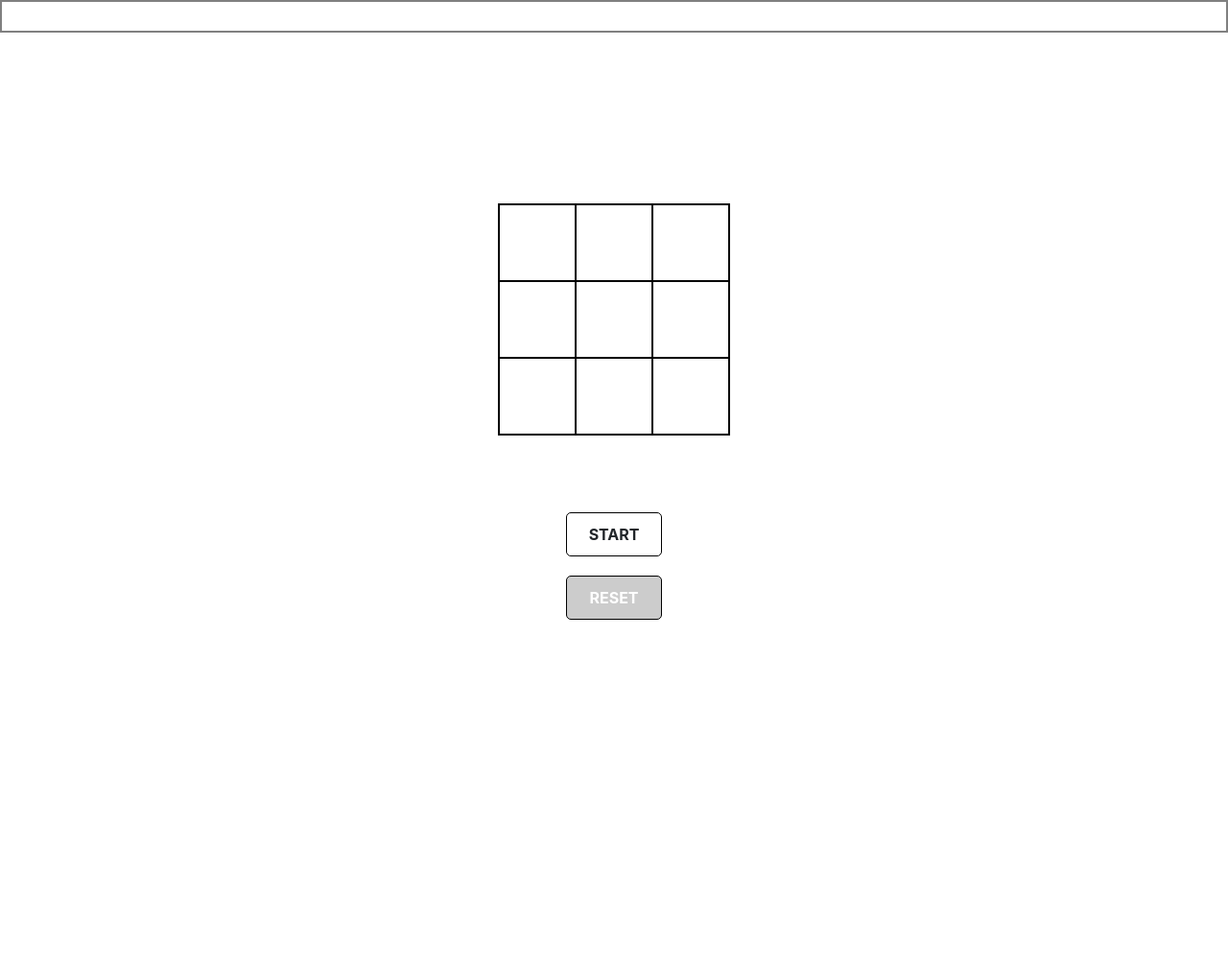
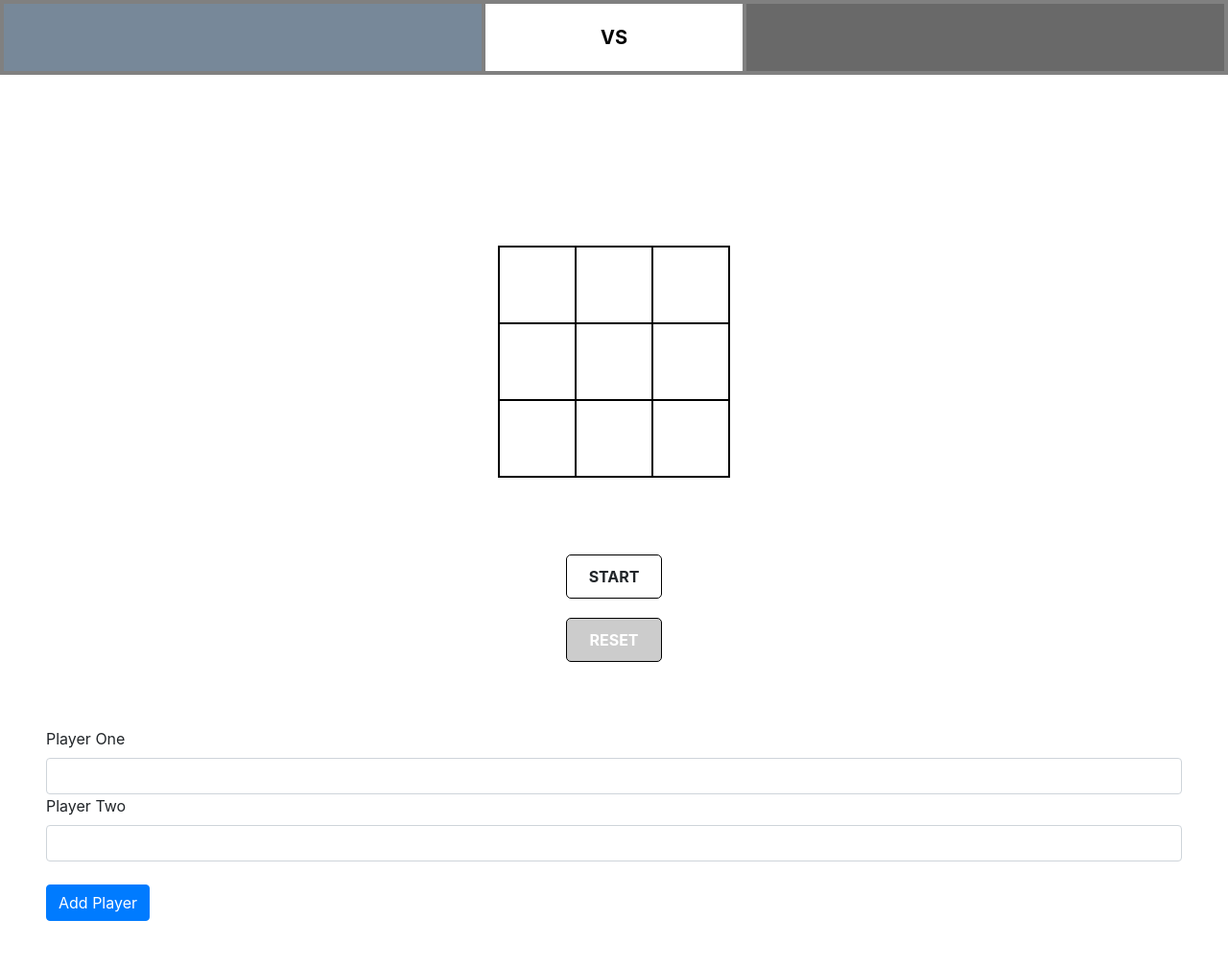
Before and after one commit to Ashah15/Tic-Tac-Toe-JS, a website: page index.html in a window 1280 px wide. Shown: the whole page at 96% size. Before the commit the page ends 800 px from the top, so only its background shows below. Drawn offline with nearby package versions, Linux system fonts and the light colour scheme.

Commit message:
Add players names to game

```diff
--- a/index.html
+++ b/index.html
@@ -9,7 +9,7 @@
 	</head>
 	<body>
         <section class="general-section hide-section">
-            <div class="board-name d-flex">
+             <div class="board-name d-flex">
               <div class="first-player-name"></div>
                   <div class="versus">
                     VS
@@ -30,8 +30,10 @@
 				<div id="8" class="grid-item"></div>
 			</div>
         </div>
+         <div class="start-btn">START</div>
+         <div class="reset-btn disabled">RESET</div>
     </section>
-    <div class="modal">
+    <div class="modal-players hide-players">
         <form class="players-form p-5">
     <label for="playerOne">
       Player One
@@ -44,9 +46,6 @@
     <button id="add-players-btn" class="btn btn-primary mt-4">Add Player</button>
     </form>
   </div>
-
-    <div class="start-btn">START</div>
-    <div class="reset-btn disabled">RESET</div>
 </body>
     <script defer src="main.js"></script>
 </html>
--- a/main.js
+++ b/main.js
@@ -1,14 +1,17 @@
+//let playersArray = [];
 const Players = () => {
   const playerOne = document.getElementById('player-one-input').value;
   const playerTwo = document.getElementById('player-two-input').value;
   playersArray.push(playerOne);
   playersArray.push(playerTwo);
+  // console.log(playerOne,playerTwo)
   if (playerOne && playerTwo) {
     document.querySelector('.players-form').classList.add('hide-players');
     document.querySelector('.general-section').classList.remove('hide-section');
     document.querySelector('.first-player-name').innerHTML = playerOne;
     document.querySelector('.second-player-name').innerHTML = playerTwo;
   }
+  console.log(playersArray)
 };
 
 const gameBoard = (() => {
@@ -220,6 +223,7 @@ window.onload = () => {
   const modal = document.querySelector('.modal');
   const startBtn = document.querySelector('.start-btn');
   const resetBtn = document.querySelector('.reset-btn');
+  document.getElementById('add-players-btn').addEventListener('click', Players);
   startBtn.addEventListener('click', game.start);
   resetBtn.addEventListener('click', () => {
     game.reset();
--- a/style.css
+++ b/style.css
@@ -34,6 +34,44 @@
   font-size: 20px;
 }
 
+/*.hide-section {
+  display: none;
+}*/
+
+/*.modal {
+    position: fixed;
+    top: 0;
+    left: 0;
+    display: none;
+    z-index: 1050;
+    width: 100%;
+    height: 100%;
+    overflow: hidden;
+    outline: 0;
+}*/
+
+.first-player-name {
+  border: 2px solid #808080;
+  background-color: #789;
+  flex: 2;
+  padding: 20px;
+}
+
+.versus {
+  color: black;
+  border: 2px solid #808080;
+  padding: 20px;
+  background-color: white;
+  flex: 1;
+}
+
+.second-player-name {
+  border: 2px solid #808080;
+  padding: 20px;
+  background-color: #696969;
+  flex: 2;
+}
+
 .board-name {
   color: white;
   font-size: 20px;
```
